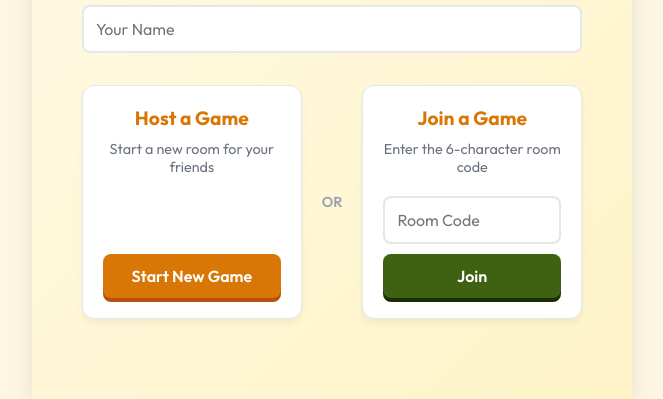
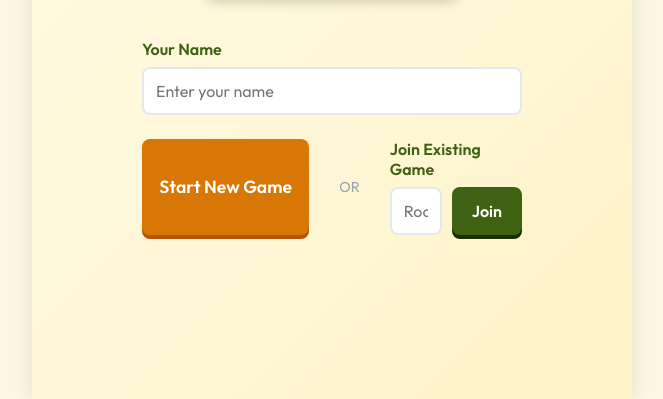
Before and after one commit to bbreckenridge/the-pumping-hyena, a website: page index.html in a window 1280 px wide. Shown: the part 401-800 px from the top of the page, without its empty margins (308-971 px from the left). Drawn offline with nearby package versions, Linux system fonts and the light colour scheme; no server answers.

Commit message:
Update Room Codes, Compact Lobby, and Maximize Card Size

```diff
--- a/index.html
+++ b/index.html
@@ -20,28 +20,22 @@
                 <div class="hyena-logo">
                     <img src="card_back.png" alt="The Pumping Hyena">
                 </div>
-                <p>A wild party drinking game!</p>
             </div>
 
             <div class="lobby-content">
-                <div class="input-group name-input-group">
-                    <label>Step 1: Enter Your Name</label>
-                    <input type="text" id="player-name" placeholder="Your Name">
+                <div class="input-group">
+                    <label>Your Name</label>
+                    <input type="text" id="player-name" placeholder="Enter your name">
                 </div>
 
                 <div class="lobby-actions">
-                    <div class="action-card host-card">
-                        <h3>Host a Game</h3>
-                        <p>Start a new room for your friends</p>
-                        <button id="create-btn" class="btn primary">Start New Game</button>
-                    </div>
+                    <button id="create-btn" class="btn primary large">Start New Game</button>
 
-                    <div class="divider-vertical"><span>OR</span></div>
+                    <div class="divider"><span>OR</span></div>
 
-                    <div class="action-card join-card">
-                        <h3>Join a Game</h3>
-                        <p>Enter the 6-character room code</p>
-                        <div class="join-inputs">
+                    <div class="join-container">
+                        <label>Join Existing Game</label>
+                        <div class="join-row">
                             <input type="text" id="room-code-input" placeholder="Room Code" maxlength="6">
                             <button id="join-btn" class="btn secondary">Join</button>
                         </div>
--- a/server.js
+++ b/server.js
@@ -42,8 +42,8 @@ app.use(express.json());
 
 // API Endpoints
 app.post('/api/create_game', (req, res) => {
-    // Generate safe room code (no I, 1, O, 0)
-    const chars = 'ABCDEFGHJKLMNPQRSTUVWXYZ23456789';
+    // Generate safe room code (no I, 1, O, 0, 8, B)
+    const chars = 'ACDEFGHJKLMNPQRSTUVWXYZ2345679';
     let roomCode = '';
     for (let i = 0; i < 6; i++) {
         roomCode += chars.charAt(Math.floor(Math.random() * chars.length));
--- a/style.css
+++ b/style.css
@@ -678,3 +678,65 @@ input[type="text"]:focus {
         margin: 0 10px;
     }
 }
+
+
+/* Compact Lobby Layout */
+.lobby-content {
+    width: 100%;
+    max-width: 400px;
+    margin: 0 auto;
+    padding: 0 10px;
+}
+
+.btn.large {
+    padding: 15px;
+    font-size: 1.1rem;
+}
+
+.join-container {
+    text-align: left;
+}
+
+.join-container label {
+    display: block;
+    margin-bottom: 8px;
+    font-weight: 600;
+    color: var(--secondary-color);
+}
+
+.join-row {
+    display: flex;
+    gap: 10px;
+}
+
+.join-row input {
+    flex: 2;
+}
+
+.join-row button {
+    flex: 1;
+}
+
+@media (max-width: 480px) {
+    .hyena-logo img {
+        max-width: 180px; /* Smaller logo on mobile */
+    }
+    .logo-container h1 {
+        font-size: 1.8rem;
+        margin-bottom: 0.5rem;
+    }
+}
+
+
+/* Maximize Cards on Mobile */
+.card-back-visual, .mini-card {
+    width: 42vw; /* Fits side-by-side with padding */
+    max-width: 220px;
+    height: auto;
+    aspect-ratio: 5/3.5; /* Slightly taller for better fit */
+}
+
+#table-center {
+    justify-content: space-around;
+    padding: 10px;
+}
```
